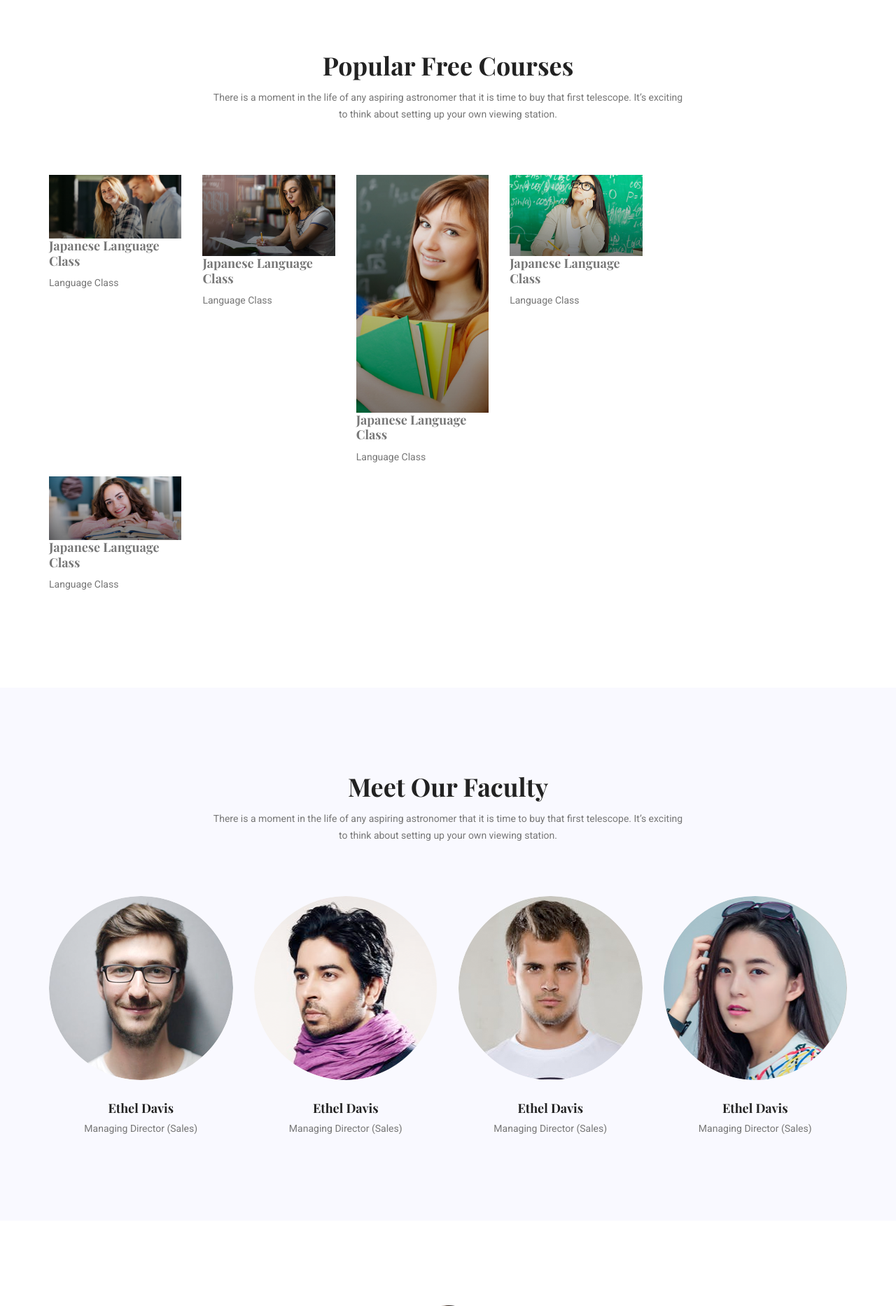
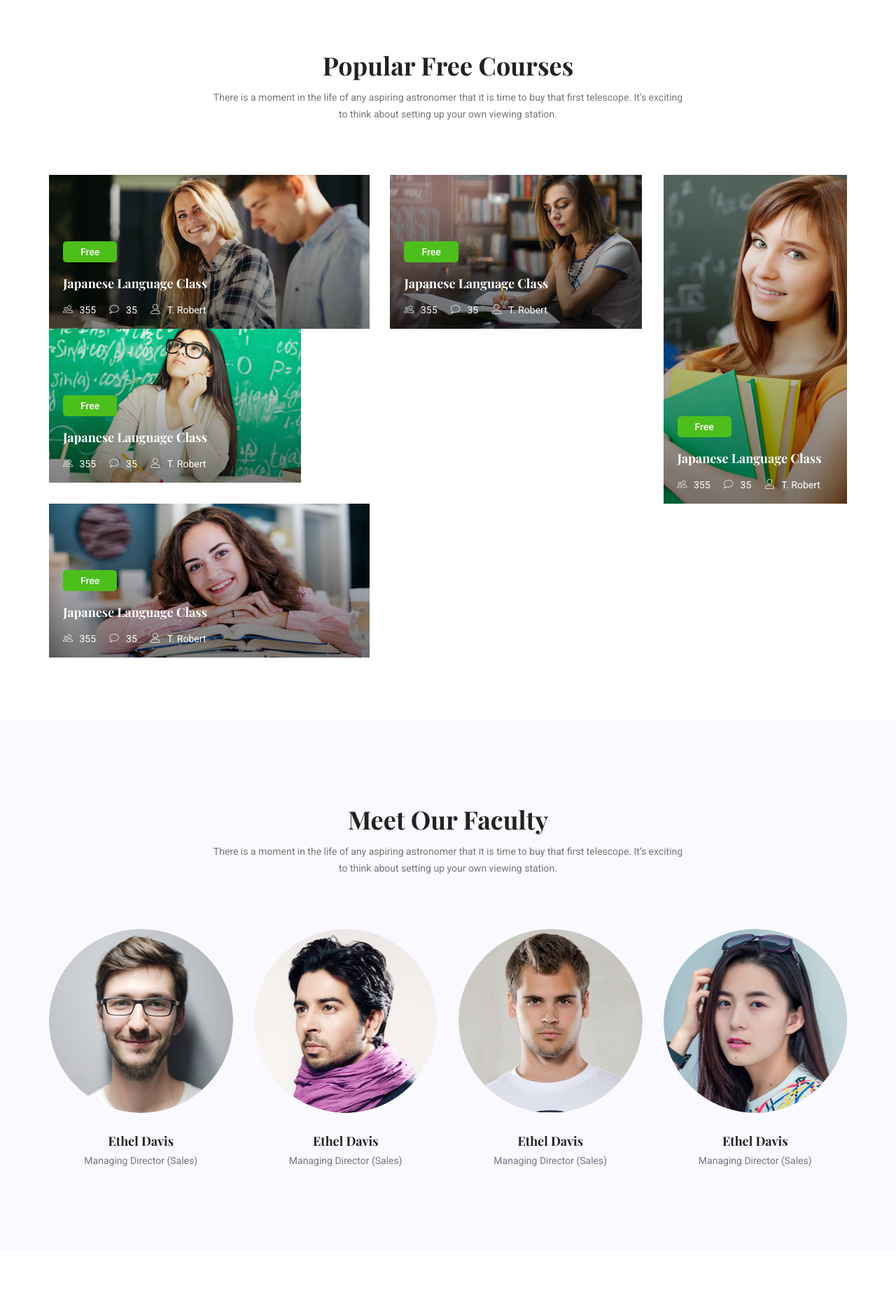
Before and after one commit to Asmin75/Learnit, a Django app: page / in a window 1280 px wide. Shown: the part 1084-2951 px from the top of the page at 70% size. Run offline with Django 3.2, Linux system fonts and the light colour scheme; data comes from the database, SQL or seed files in the repository; both versions use the stored data as it was after the commit; some libraries are stand-ins or nearby versions.

Commit message:
Added courses and team in admin

```diff
--- a/app/templates/app/index.html
+++ b/app/templates/app/index.html
@@ -72,27 +72,51 @@
         </section>
         <!--================End Finance Area =================-->
 
-        <!--================Courses Area =================-->
+         <!--================Courses Area =================-->
         <section class="courses_area p_120">
         	<div class="container">
         		<div class="main_title">
         			<h2>Popular Free Courses</h2>
         			<p>There is a moment in the life of any aspiring astronomer that it is time to buy that first telescope. It’s exciting to think about setting up your own viewing station.</p>
         		</div>
-        		<div class="row course_inner">
+
+        		<div class="row courses_inner">
+
         			<div class="col-lg-9">
-						<div class="row course_inner">
 
-							{% for c in course %}
-							<div class="col-lg-3 col-sm-6">
-								<div class="course_item">
-									<div class ="course_image">
-										<img class="img-fluid" src="{{ c.image.url }}" alt="">
+						<div class="grid_inner">
 
+							<div class="grid_item wd55">
+                                {% for c in course|slice:":4:3" %}
+								<div class="courses_item">
+									<img src="{{c.image.url}}" alt="">
+									<div class="hover_text">
+										<a class="cat" href="#">Free</a>
+										<a href="#"><h4>{{c.title}}</h4></a>
+										<ul class="list">
+											<li><a href="#"><i class="lnr lnr-users"></i> 355</a></li>
+											<li><a href="#"><i class="lnr lnr-bubble"></i> 35</a></li>
+											<li><a href="#"><i class="lnr lnr-user"></i> T. Robert</a></li>
+										</ul>
 									</div>
-									<div class="course_title">
-										<h4>{{c.title}}</h4>
-										<p>{{c.course_description}}</p>
+								</div>
+								{% endfor %}
+							</div>
+
+                            {% for c in course|slice:"1:3:3" %}
+							<div class="grid_item wd44">
+
+
+								<div class="courses_item">
+									<img src="{{c.image.url}}" alt="">
+									<div class="hover_text">
+										<a class="cat" href="#">Free</a>
+										<a href="#"><h4>{{c.title}}</h4></a>
+										<ul class="list">
+											<li><a href="#"><i class="lnr lnr-users"></i> 355</a></li>
+											<li><a href="#"><i class="lnr lnr-bubble"></i> 35</a></li>
+											<li><a href="#"><i class="lnr lnr-user"></i> T. Robert</a></li>
+										</ul>
 									</div>
 								</div>
 
@@ -101,36 +125,6 @@
 
 
 
-
-
-							<!--<div class="grid_item wd55">-->
-								<!--<div class="courses_item">-->
-									<!--<img src="{% static 'img/courses/course-1.jpg' %}" alt="">-->
-									<!--<div class="hover_text">-->
-										<!--<a class="cat" href="#">Free</a>-->
-										<!--<a href="#"><h4>Japanease Language Class</h4></a>-->
-										<!--<ul class="list">-->
-											<!--<li><a href="#"><i class="lnr lnr-users"></i> 355</a></li>-->
-											<!--<li><a href="#"><i class="lnr lnr-bubble"></i> 35</a></li>-->
-											<!--<li><a href="#"><i class="lnr lnr-user"></i> T. Robert</a></li>-->
-										<!--</ul>-->
-									<!--</div>-->
-								<!--</div>-->
-							<!--</div>-->
-							<!--<div class="grid_item wd44">-->
-								<!--<div class="courses_item">-->
-									<!--<img src="{% static 'img/courses/course-2.jpg' %}" alt="">-->
-									<!--<div class="hover_text">-->
-										<!--<a class="cat" href="#">Free</a>-->
-										<!--<a href="#"><h4>Japanease Language Class</h4></a>-->
-										<!--<ul class="list">-->
-											<!--<li><a href="#"><i class="lnr lnr-users"></i> 355</a></li>-->
-											<!--<li><a href="#"><i class="lnr lnr-bubble"></i> 35</a></li>-->
-											<!--<li><a href="#"><i class="lnr lnr-user"></i> T. Robert</a></li>-->
-										<!--</ul>-->
-									<!--</div>-->
-								<!--</div>-->
-							<!--</div>-->
 							<!--<div class="grid_item wd44">-->
 								<!--<div class="courses_item">-->
 									<!--<img src="{% static 'img/courses/course-4.jpg' %}" alt="">-->
@@ -159,23 +153,29 @@
 									<!--</div>-->
 								<!--</div>-->
 							<!--</div>-->
-						<!--</div>-->
-        			<!--</div>-->
-        			<!--<div class="col-lg-3">-->
-        				<!--<div class="course_item">-->
-							<!--<img src="{% static 'img/courses/course-3.jpg' %}" alt="">-->
-							<!--<div class="hover_text">-->
-								<!--<a class="cat" href="#">Free</a>-->
-								<!--<a href="#"><h4>Japanease Language Class</h4></a>-->
-								<!--<ul class="list">-->
-									<!--<li><a href="#"><i class="lnr lnr-users"></i> 355</a></li>-->
-									<!--<li><a href="#"><i class="lnr lnr-bubble"></i> 35</a></li>-->
-									<!--<li><a href="#"><i class="lnr lnr-user"></i> T. Robert</a></li>-->
-								<!--</ul>-->
-							<!--</div>-->
 						</div>
         			</div>
+
+					{% for c in course|slice:"2::2" %}
+        			<div class="col-lg-3">
+
+        				<div class="course_item">
+							<img src="{{c.image.url}}" alt="">
+							<div class="hover_text">
+								<a class="cat" href="#">Free</a>
+								<a href="#"><h4>{{c.title}}</h4></a>
+								<ul class="list">
+									<li><a href="#"><i class="lnr lnr-users"></i> 355</a></li>
+									<li><a href="#"><i class="lnr lnr-bubble"></i> 35</a></li>
+									<li><a href="#"><i class="lnr lnr-user"></i> T. Robert</a></li>
+								</ul>
+							</div>
+						</div>
+
+        			</div>
+                    {% endfor %}
         		</div>
+
         	</div>
         </section>
         <!--================End Courses Area =================-->
@@ -188,25 +188,12 @@
         			<p>There is a moment in the life of any aspiring astronomer that it is time to buy that first telescope. It’s exciting to think about setting up your own viewing station.</p>
         		</div>
         		<div class="row team_inner">
+					{% for t in team %}
         			<div class="col-lg-3 col-sm-6">
-						{% for t in team %}
-							<div class="col-lg-3 col-sm-6">
-								<div class="team_item">
-									<div class ="team_image">
-										<img class="img-fluid" src="{{ t.image.url }}" alt="">
-
-									</div>
-									<div class="team_name">
-										<h4>{{t.name}}</h4>
-										<p>{{t.position}}</p>
-									</div>
-								</div>
-							</div>
-						{% endfor %}
         				<div class="team_item">
 
         					<div class="team_img">
-        						<img class="rounded-circle" src="{% static 'img/team/team-1.jpg' %}" alt="">
+        						<img class="rounded-circle" src="{{t.image.url}}" alt="">
         						<div class="hover">
         							<a href="#"><i class="fa fa-facebook"></i></a>
         							<a href="#"><i class="fa fa-twitter"></i></a>
@@ -214,59 +201,61 @@
         						</div>
         					</div>
         					<div class="team_name">
-        						<h4>Ethel Davis</h4>
-        						<p>Managing Director (Sales)</p>
+        						<h4>{{t.name}}</h4>
+        						<p>{{t.position}}</p>
         					</div>
+
         				</div>
         			</div>
-        			<div class="col-lg-3 col-sm-6">
-        				<div class="team_item">
-        					<div class="team_img">
-        						<img class="rounded-circle" src="{% static 'img/team/team-2.jpg' %}" alt="">
-        						<div class="hover">
-        							<a href="#"><i class="fa fa-facebook"></i></a>
-        							<a href="#"><i class="fa fa-twitter"></i></a>
-        							<a href="#"><i class="fa fa-linkedin"></i></a>
-        						</div>
-        					</div>
-        					<div class="team_name">
-        						<h4>Ethel Davis</h4>
-        						<p>Managing Director (Sales)</p>
-        					</div>
-        				</div>
-        			</div>
-        			<div class="col-lg-3 col-sm-6">
-        				<div class="team_item">
-        					<div class="team_img">
-        						<img class="rounded-circle" src="{% static 'img/team/team-3.jpg' %}" alt="">
-        						<div class="hover">
-        							<a href="#"><i class="fa fa-facebook"></i></a>
-        							<a href="#"><i class="fa fa-twitter"></i></a>
-        							<a href="#"><i class="fa fa-linkedin"></i></a>
-        						</div>
-        					</div>
-        					<div class="team_name">
-        						<h4>Ethel Davis</h4>
-        						<p>Managing Director (Sales)</p>
-        					</div>
-        				</div>
-        			</div>
-        			<div class="col-lg-3 col-sm-6">
-        				<div class="team_item">
-        					<div class="team_img">
-        						<img class="rounded-circle" src="{% static 'img/team/team-4.jpg' %}" alt="">
-        						<div class="hover">
-        							<a href="#"><i class="fa fa-facebook"></i></a>
-        							<a href="#"><i class="fa fa-twitter"></i></a>
-        							<a href="#"><i class="fa fa-linkedin"></i></a>
-        						</div>
-        					</div>
-        					<div class="team_name">
-        						<h4>Ethel Davis</h4>
-        						<p>Managing Director (Sales)</p>
-        					</div>
-        				</div>
-        			</div>
+					{% endfor %}
+        			<!--<div class="col-lg-3 col-sm-6">-->
+        				<!--<div class="team_item">-->
+        					<!--<div class="team_img">-->
+        						<!--<img class="rounded-circle" src="img/team/team-2.jpg" alt="">-->
+        						<!--<div class="hover">-->
+        							<!--<a href="#"><i class="fa fa-facebook"></i></a>-->
+        							<!--<a href="#"><i class="fa fa-twitter"></i></a>-->
+        							<!--<a href="#"><i class="fa fa-linkedin"></i></a>-->
+        						<!--</div>-->
+        					<!--</div>-->
+        					<!--<div class="team_name">-->
+        						<!--<h4>Ethel Davis</h4>-->
+        						<!--<p>Managing Director (Sales)</p>-->
+        					<!--</div>-->
+        				<!--</div>-->
+        			<!--</div>-->
+        			<!--<div class="col-lg-3 col-sm-6">-->
+        				<!--<div class="team_item">-->
+        					<!--<div class="team_img">-->
+        						<!--<img class="rounded-circle" src="img/team/team-3.jpg" alt="">-->
+        						<!--<div class="hover">-->
+        							<!--<a href="#"><i class="fa fa-facebook"></i></a>-->
+        							<!--<a href="#"><i class="fa fa-twitter"></i></a>-->
+        							<!--<a href="#"><i class="fa fa-linkedin"></i></a>-->
+        						<!--</div>-->
+        					<!--</div>-->
+        					<!--<div class="team_name">-->
+        						<!--<h4>Ethel Davis</h4>-->
+        						<!--<p>Managing Director (Sales)</p>-->
+        					<!--</div>-->
+        				<!--</div>-->
+        			<!--</div>-->
+        			<!--<div class="col-lg-3 col-sm-6">-->
+        				<!--<div class="team_item">-->
+        					<!--<div class="team_img">-->
+        						<!--<img class="rounded-circle" src="img/team/team-4.jpg" alt="">-->
+        						<!--<div class="hover">-->
+        							<!--<a href="#"><i class="fa fa-facebook"></i></a>-->
+        							<!--<a href="#"><i class="fa fa-twitter"></i></a>-->
+        							<!--<a href="#"><i class="fa fa-linkedin"></i></a>-->
+        						<!--</div>-->
+        					<!--</div>-->
+        					<!--<div class="team_name">-->
+        						<!--<h4>Ethel Davis</h4>-->
+        						<!--<p>Managing Director (Sales)</p>-->
+        					<!--</div>-->
+        				<!--</div>-->
+        			<!--</div>-->
         		</div>
         	</div>
         </section>
--- a/app/views.py
+++ b/app/views.py
@@ -1,5 +1,6 @@
 from django.views.generic.base import TemplateView
-from .models import Course
+from .models import Course, Team
+
 
 class HomeView(TemplateView):
     template_name = 'app/index.html'
@@ -10,6 +11,9 @@ class HomeView(TemplateView):
 
         course = Course.objects.all()
         context['course'] = course
+
+        team = Team.objects.all()
+        context['team'] = team
 
         return context
 
--- a/learnit/settings.py
+++ b/learnit/settings.py
@@ -59,7 +59,7 @@ ROOT_URLCONF = 'learnit.urls'
 TEMPLATES = [
     {
         'BACKEND': 'django.template.backends.django.DjangoTemplates',
-        'DIRS': [],
+        'DIRS': [os.path.join(BASE_DIR,'templates')],
         'APP_DIRS': True,
         'OPTIONS': {
             'context_processors': [
```
Also changed, not shown: app/static/courses.html (+5 -5 lines), db.sqlite3, media/photo/course-1.jpg (added), media/photo/course-2.jpg (added), media/photo/course-3.jpg (added), media/photo/course-4.jpg (added), media/photo/course-5.jpg (added), media/photo/team-1.jpg (added), media/photo/team-1_skutz8c.jpg (added), media/photo/team-2.jpg (added), media/photo/team-3.jpg (added), media/photo/team-4.jpg (added).
